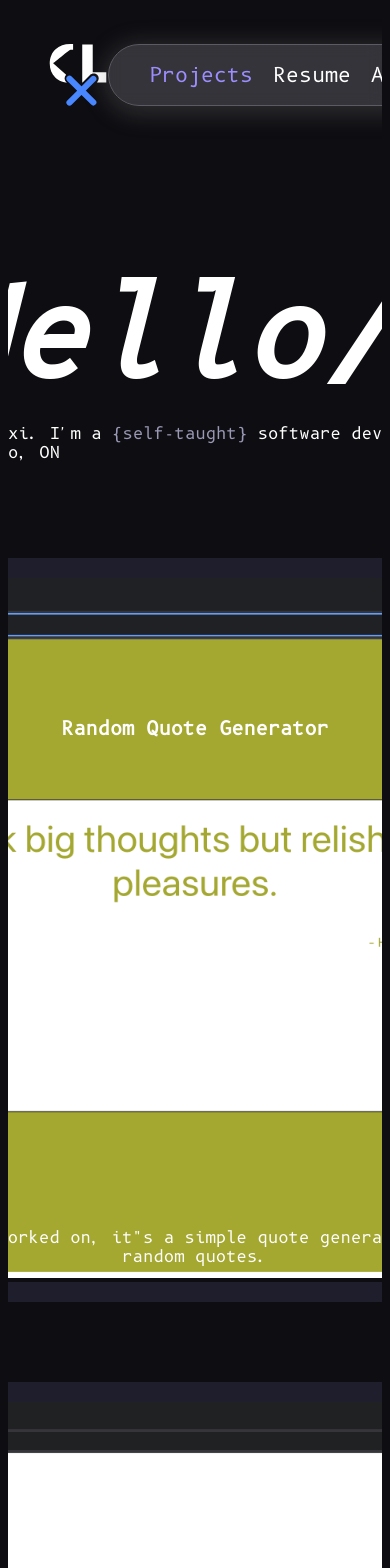
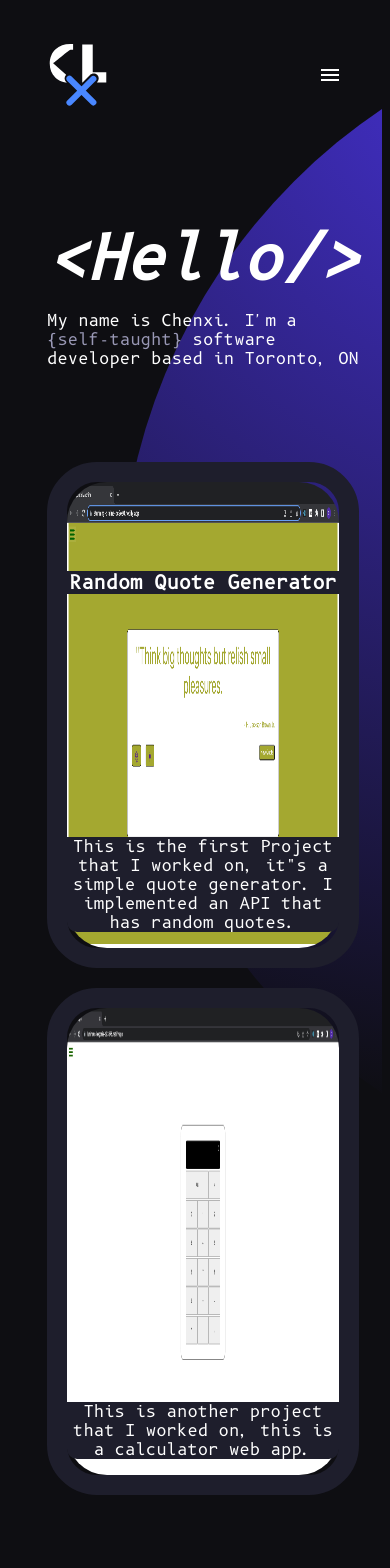
Before and after one commit to Chenxi96/MyPortfolio, a Next.js app: page / in a window 390 px wide. Shown: the top 1568 px of the page. After the commit the page ends 1519 px from the top, so only its background shows below. Built offline with nearby package versions, Linux system fonts and the light colour scheme.

Commit message:
redesign portfolio with grid

```diff
--- a/app/layout.tsx
+++ b/app/layout.tsx
@@ -6,7 +6,7 @@ const inter = Inter({ subsets: ['latin'] })
 
 export const metadata: Metadata = {
   title: 'Chenxi Lin',
-  description: 'Welcome to my Portfolion',
+  description: 'Welcome to my Portfolio',
 }
 
 export default function RootLayout({
--- a/app/page.tsx
+++ b/app/page.tsx
@@ -1,7 +1,7 @@
 import './styles.css';
 import Image from 'next/image';
 import logo from '../public/logo.svg';
-import profilePic from '../public/IMG_3329.jpeg';
+import Menu from '../public/menu burger.svg';
 import project1 from '../public/Screenshot 2023-07-17 at 7.49.25 PM.png';
 import project2 from '../public/second Project.png';
 
@@ -15,12 +15,22 @@ export default function Home() {
             <div className="logo-left">
               <Image src={logo.src} width={60} height={62} alt='logo'/>
             </div>
-            <div className='nav-middle'>
+            <div className='nav-middle-browser'>
               <ul>
                 <li><a className="projects" href='#home'>Projects</a></li>
                 <li><a className="resume" href='#portfolio'>Resume</a></li>
                 <li><a className="about" href='#about'>About</a></li>
               </ul>
+            </div>
+            <div className='nav-dropDown-mobile'>
+              <Image src={Menu.src} width={24} height={24} alt='dropdown menu' />
+              <div className='dropdown'>
+                <ul>
+                  <li><a className="projects" href='#home'>Projects</a></li>
+                  <li><a className="resume" href='#portfolio'>Resume</a></li>
+                  <li><a className="about" href='#about'>About</a></li>
+                </ul>
+              </div>
             </div>
             <div className='nav-right'>
             </div>
@@ -34,25 +44,25 @@ export default function Home() {
             </div>
           </div>
           <div id='portfolio' className='portfolio-container'>
-            <div className='project'>
+            <div className='project1'>
                 <a className='p1Img' target='_blank' href='https://stunning-praline-dc2ee0.netlify.app/'>
                   <h3 className='project-title'>Random Quote Generator</h3>
-                  <Image className='img' src={project1.src} width={1152} height={700} alt='Random Quote Img'/>
+                  <Image className='img' src={project1.src} fill={true} objectFit='fill' alt='Random Quote Img'/>
                   <p className='project-description'>
                     This is the first Project that I worked on, it&quot;s a simple quote generator.
                     I implemented an API that has random quotes.
                   </p>
                 </a>
             </div>
-            <div className='project'>
+            <div className='project2'>
               <a className='p1Img' target='_blank' href='https://luminous-begonia-d93676.netlify.app/'>
-                <Image className='img' src={project2.src} width={1152} height={700} alt='calculator app' />
+                <Image className='img' src={project2.src} fill={true} objectFit='fill' alt='calculator app' />
                 <p className='project-description'>
-                  This is another project that i worked on, this is a calculator web app.
+                  This is another project that I worked on, this is a calculator web app.
                 </p>
               </a>
             </div>
-            <div className='project3'></div>
+
           </div>
         </main>
         <footer>
--- a/app/styles.css
+++ b/app/styles.css
@@ -19,6 +19,7 @@ a {
     text-decoration: none;
 }
 
+
 .background {
     position: relative;
     z-index: 2;
@@ -32,7 +33,7 @@ a {
     border-radius: 100%;
     background: radial-gradient(93.69% 93.69% at 37.23% 0%, rgba(127, 112, 233, 0.84) 0%, #3F2DBD 16.15%, rgba(3, 3, 3, 0.00) 100%);
     z-index: 1;
-    left: 31rem;
+    left: 30%;
 }
 
 .main-container {
@@ -60,7 +61,7 @@ a:hover {
     align-items: center;
 }
 
-.nav-middle {
+.nav-middle-browser {
     display: flex;
     border: 1px  #5C5B63 solid;
     border-radius: 100px;
@@ -70,6 +71,45 @@ a:hover {
     background: rgba(92, 91, 99, 0.50);
     box-shadow: 0px 4px 21px 6px rgba(126, 124, 124, 0.25);
     backdrop-filter: blur(7.5px);
+}
+
+.nav-dropDown-mobile {
+    display: none;
+}
+
+.dropdown {
+    display: none;
+    position: absolute;
+    color: #FFF;
+    top: 50px;
+    right: 0;
+}
+
+@media screen and (max-width: 610px) {
+    .nav-middle-browser {
+        display: none;
+    }
+
+    .nav-dropDown-mobile {
+        display: flex;
+        flex-direction: column;
+        justify-content: center;
+        position: relative;
+    }
+
+    .nav-dropDown-mobile:hover .dropdown {
+        display: block;
+    }
+
+    .nav-right {
+        display: none;
+    }
+
+    ul {
+        display: flex;
+        flex-direction: column;
+    }
+
 }
 
 ul {
@@ -85,31 +125,45 @@ li {
 
 .projects {
     color: #9C8EFF;
-    font-size: 20px;
+    font-size: 16px;
     font-weight: 400;
     line-height: normal;
 }
 
 .resume {
     color: #FFF;
-    font-size: 20px;
+    font-size: 16px;
     font-weight: 400;
     line-height: normal;
 }
 
 .about {
     color: #FFF;
-    font-size: 20px;
+    font-size: 16px;
     font-weight: 400;
     line-height: normal;
 }
 
 /* Profile Page */
+main {
+    display: grid;
+    grid-template-rows: 20rem 1fr;
+}
 
 .profile-container {
-    display: flex;
-    justify-content: center;
-    width: 80.05559416261292vw;
+    display: grid;
+    grid-template-columns: 10vw 80vw 10vw;
+}
+
+.intro {
+    grid-column: 2/3;
+}
+
+.portfolio-container {
+    display: grid;
+    grid-template-columns: 10vw 80vw 10vw;
+    grid-template-rows: repeat(2, 60vh);
+    row-gap: 20px;
 }
 
 span {
@@ -121,7 +175,7 @@ span {
     font-style: italic;
     font-weight: 700;
     line-height: normal;
-    margin: 120px 0 0 0;
+    margin: 80px 0 0 0;
 }
 
 .title-description {
@@ -136,13 +190,32 @@ span {
     text-align: center;
 }
 
+@media screen and (max-width: 610px) {
+    .title {
+        font-size: 60px;
+    }
+
+    .title-description {
+        font-size: 16px;
+    }
+
+}
+
 /* project 1 */
-.project {
+.project1 {
     display: flex;
     flex-direction: column;
-    align-items: center;
     position: relative;
-    margin: 5rem;
+    grid-row: 1/2;
+    grid-column: 2/3;
+}
+
+.project2 {
+    display: flex;
+    flex-direction: column;
+    position: relative;
+    grid-row: 2/3;
+    grid-column: 2/3;
 }
 
 .project-title {
@@ -150,24 +223,29 @@ span {
     z-index: 2;
     width: 100%;
     text-align: center;
-    top: 120px;
+    top: 15%;
+    background-color: #1E1E2C;
 }
 
 .project-description {
     position: absolute;
-    bottom: 0;
+    bottom: 0%;
     z-index: 2;
     width: 100%;
     text-align: center;
+    background-color: #1E1E2C;
+    border-radius: 0 0 10px 10px;
 }
 
 .p1Img {
     z-index: 1;
     position: relative;
+    width: 80vw;
+    height: 100vh;
     border: 20px solid #1E1E2C;
     border-radius: 50px;
 }
 
 .img {
-    border-radius: 35px;
+    border-radius: 40px;
 }
```
Also changed, not shown: public/menu burger.svg (added).
